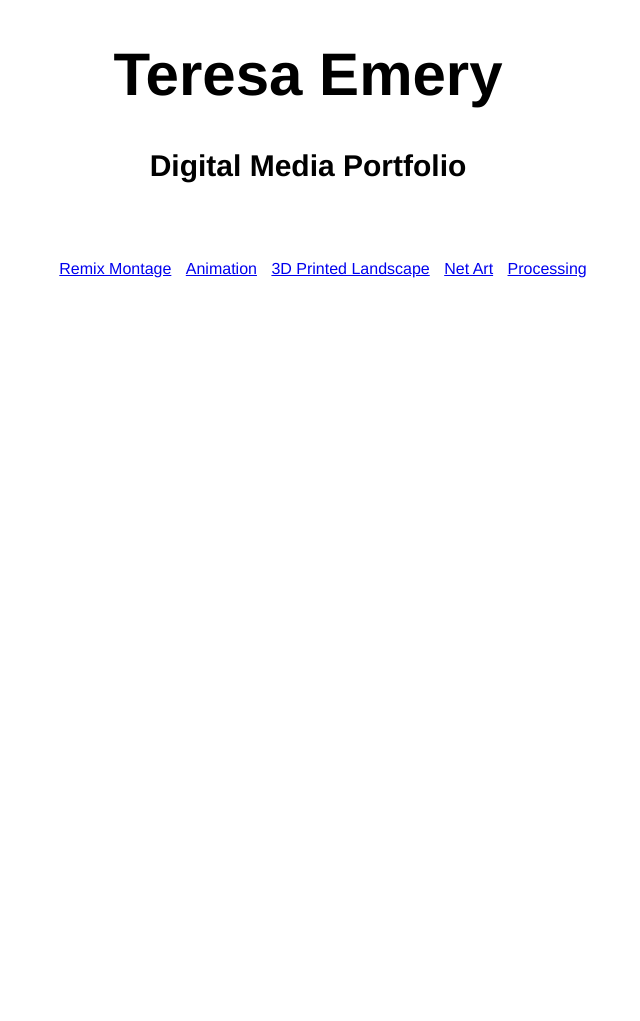
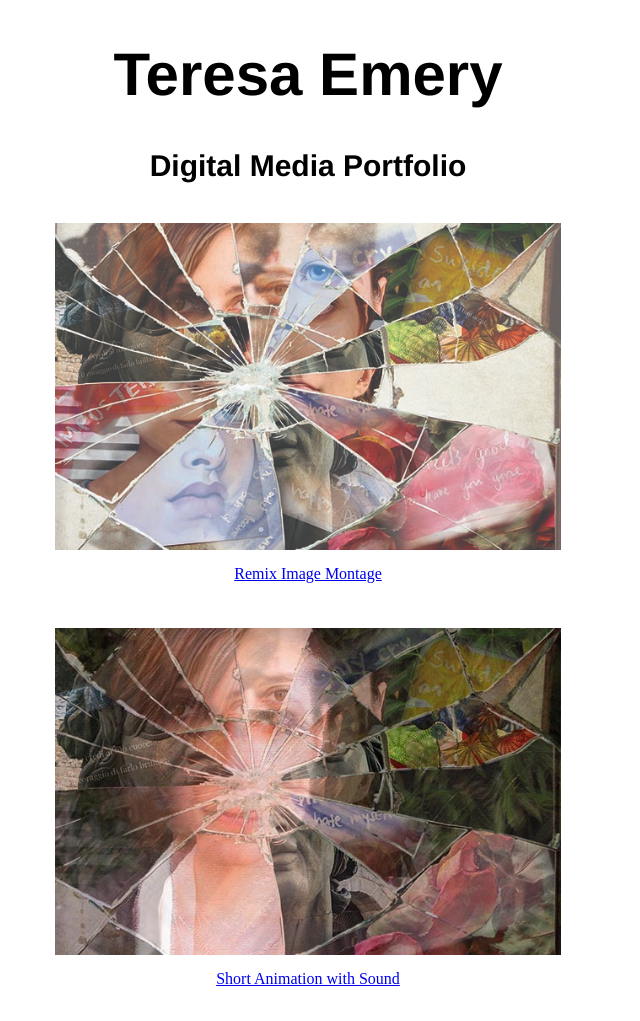
Before and after one commit to TeresaEmery/teresaemery.github.io, a plain HTML site: page index.html in a window 1280 px wide. Shown: the top 1021 px of the page, without its empty margins (332-972 px from the left). Before the commit the page ends 800 px from the top, so only its background shows below. Drawn offline with Linux system fonts and the light colour scheme.

Commit message:
Image Gallery
added 2 images with links

```diff
--- a/index.html
+++ b/index.html
@@ -15,6 +15,23 @@
     <h1>Teresa Emery</h1>
     <h2>Digital Media Portfolio</h2>
 
+	<div class="gallery">
+ 	 <a href="remixmontage.html">
+   		 <img src="images/imagemontage.jpg" alt="Remix Image Montage">
+  		</a>
+ 	<div class="desc">
+  	<a href="remixmontage.html">Remix Image Montage</a>
+  	</div>
+	</div>
+
+   <div class="gallery">
+ 	 <a href="soundanimation.html">
+   		 <img src="images/animationthumbnail.jpg" alt="Short Animation">
+  		</a>
+ 	<div class="desc">
+  	<a href="soundanimation.html">Short Animation with Sound</a>
+  	</div>
+	</div>
 
     <br>
     <br>
--- a/styles/main.css
+++ b/styles/main.css
@@ -28,19 +28,41 @@ body{
 	padding: 0px
 	}
 
-	/* portfolio pages image formatting */
+/* Image Gallery */
+div.gallery {
+	display: block;
+	margin: auto;
+	padding: 15px;
+    border: 0px solid #ccc;
+    width: 50%;
+	}
+
+
+div.gallery img {
+	display: block;
+	margin: auto;
+    width: 80%;
+    height: auto;
+}
+
+div.desc {
+    padding: 15px;
+    text-align: center;
+}
+
+/* portfolio pages image formatting */
 	div.portfolio img {
 		display: block;
 		margin: auto;
 		}
 
-	/* vimeo video formatting */
+/* vimeo video formatting */
 	iframe {
 		display: block;
 		margin: auto;
 		}
 
-	/* list */
+/* list */
 	li {
 		display: inline;
 		margin-right: 10px;
```
